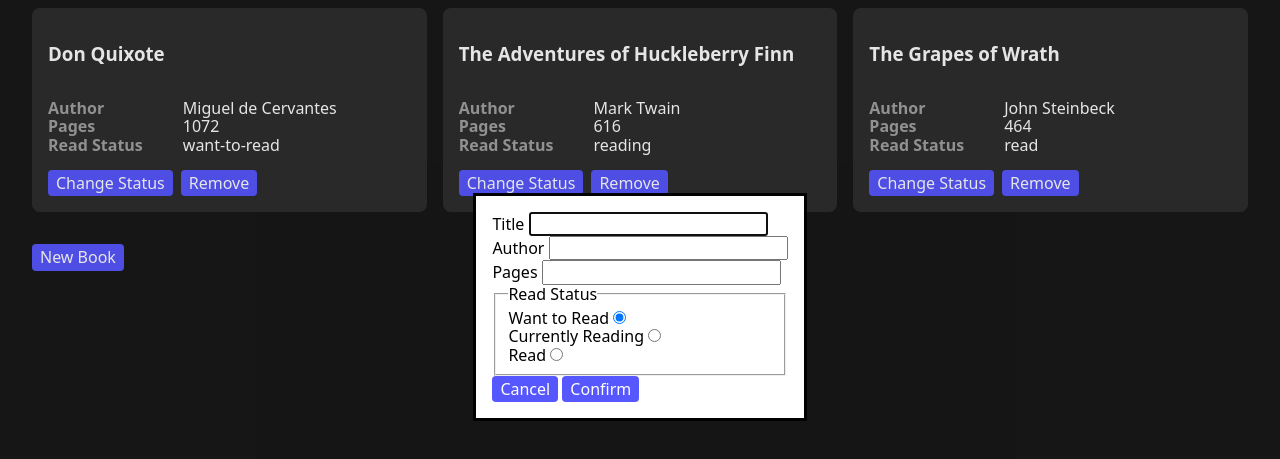
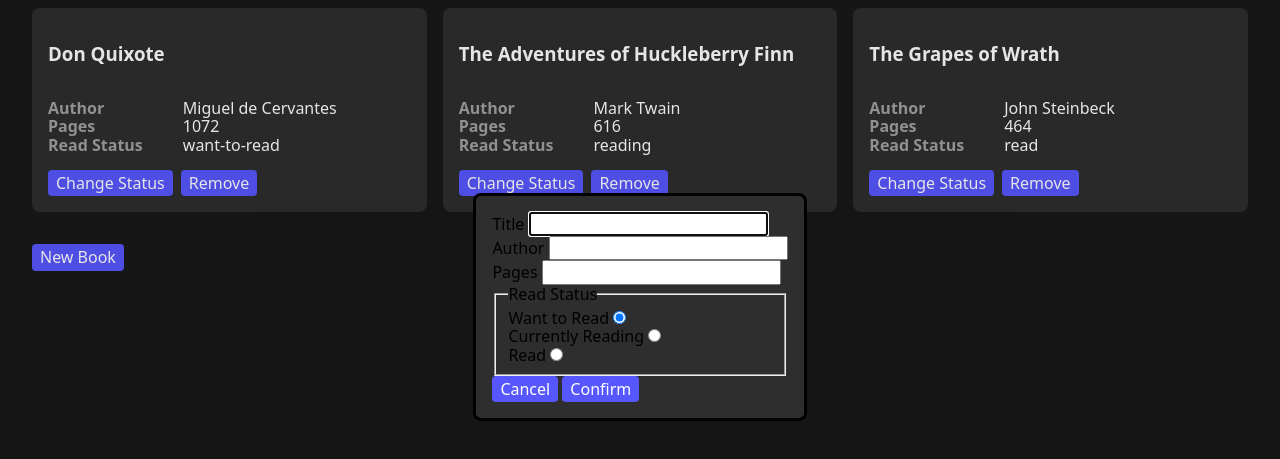
Before and after one commit to cgrustas/library, a plain HTML site: page index.html in a window 1280 px wide. Both pictures are taken after a click on the button "New Book". Shown: the part 93-552 px from the top of the page. Drawn offline with Linux system fonts and the light colour scheme.

Commit message:
Add card's background color + border radius to dialog

```diff
--- a/css/styles.css
+++ b/css/styles.css
@@ -19,12 +19,16 @@ h1 {
     grid-template-columns: repeat(auto-fit, minmax(300px, 1fr));
 }
 
-#library>article {
+article,
+dialog {
     background-color: rgb(46, 46, 46);
     border-radius: 8px;
+}
+
+#library>article {
+    padding: 1rem;
     display: grid;
     grid-template-rows: auto auto auto;
-    padding: 1rem;
 }
 
 #library>article>dl {
@@ -58,6 +62,8 @@ button {
     padding: .25rem .5rem;
 }
 
-body > button {
+body>button {
     align-self: flex-start;
 }
+
+dialog {}
```
